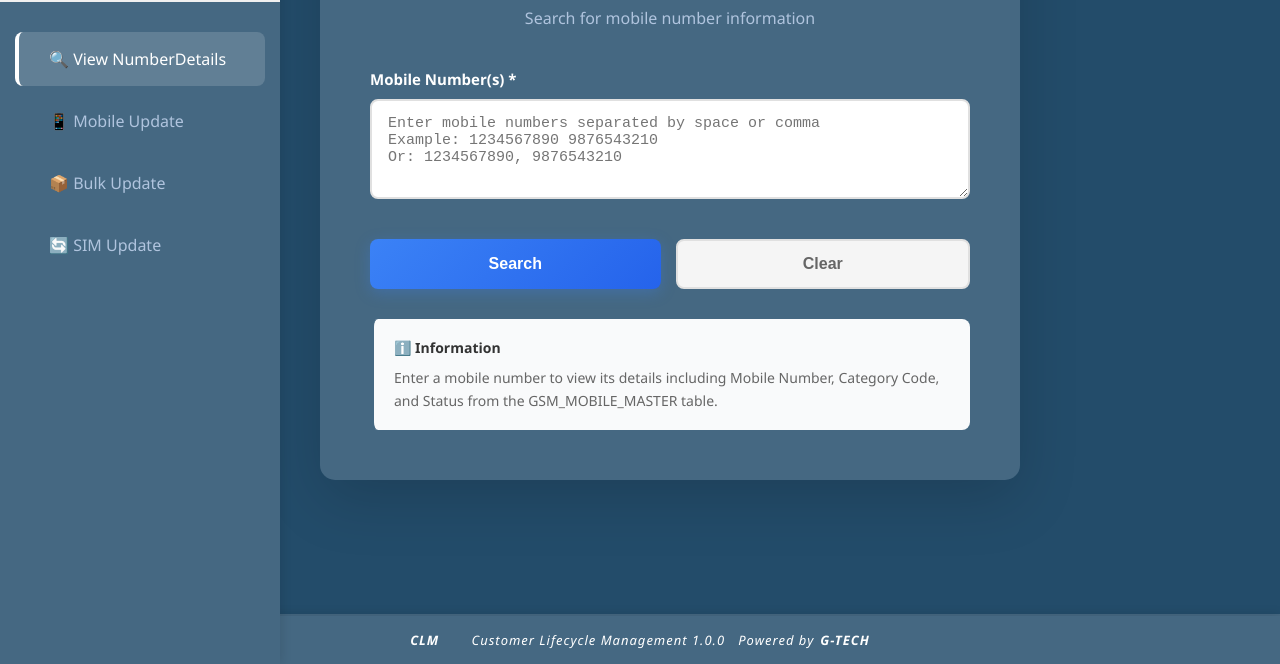
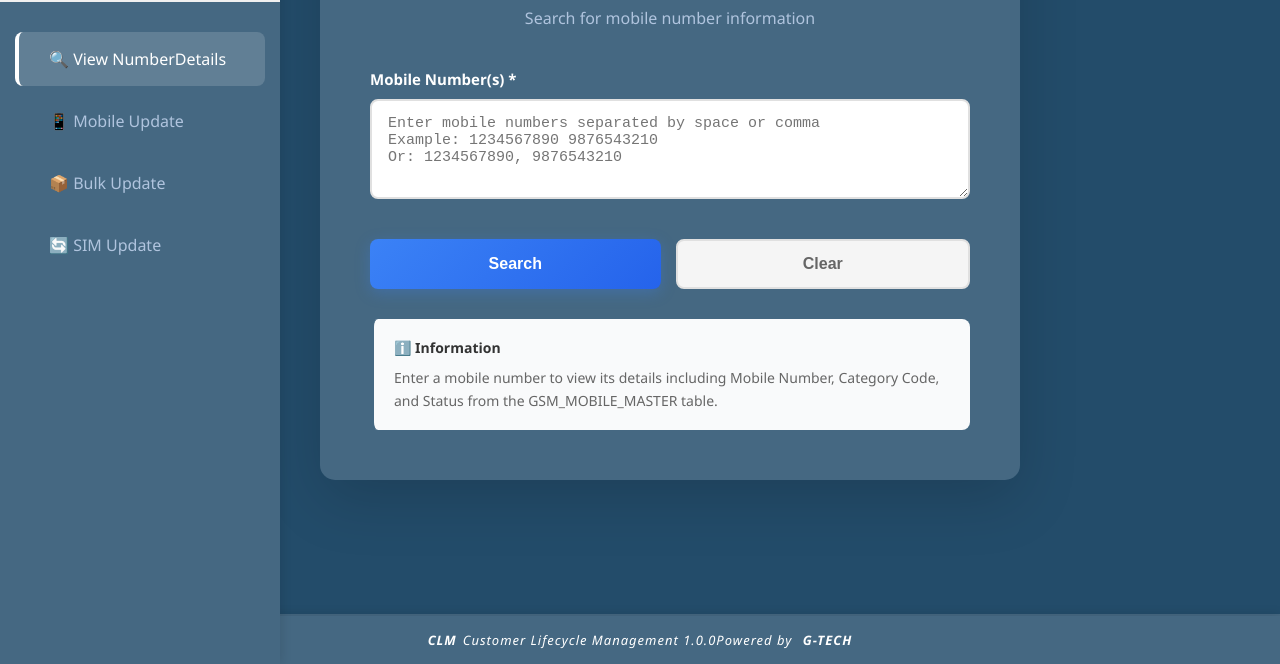
Before and after one commit to moneypay1414/G-tech, a website: page public/index.html in a window 1280 px wide. Shown: the part 136-800 px from the top of the page. Drawn offline with Linux system fonts and the light colour scheme.

Commit message:
Add footer items in separate italic tags with flex layout

```diff
--- a/public/index.html
+++ b/public/index.html
@@ -827,7 +827,9 @@
 
     <!-- Footer -->
     <footer class="footer">
-        <i><strong>CLM</strong>&nbsp;&nbsp;&nbsp;&nbsp;&nbsp;&nbsp;Customer Lifecycle Management 1.0.0&nbsp;&nbsp;&nbsp;Powered by<strong>G-TECH</strong></i>
+        <i><strong>CLM</strong></i>
+        <i>Customer Lifecycle Management 1.0.0</i>
+        <i>Powered by <strong>G-TECH</strong></i>
     </footer>
 </body>
 </html>
```
